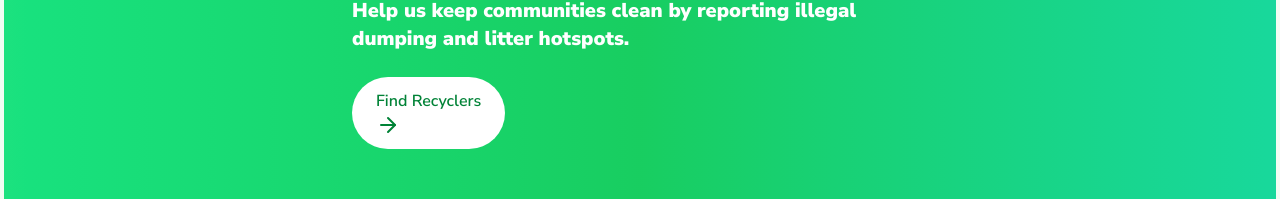
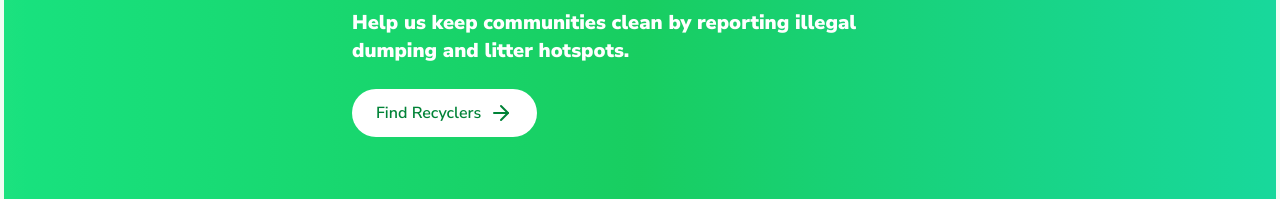
Before and after one commit to wainaina-mwangi/Recycling-App, a React (Vite) app in the folder client/: page / in a window 1280 px wide. Shown: the part 259-458 px from the top of the page. Built offline with nearby package versions, Linux system fonts and the light colour scheme.

Commit message:
new changes

```diff
--- a/client/src/Components/HeroSlider.jsx
+++ b/client/src/Components/HeroSlider.jsx
@@ -65,15 +65,15 @@ export default function HeroSlider() {
                 </motion.p>
 
                 <motion.a
-                  href="/report"
+                  href="/recyclers"
                   className="inline-flex items-center gap-2 px-6 py-3 bg-white text-green-700 font-semibold rounded-full hover:bg-green-100 transition"
                   initial={{ scale: 0.95, opacity: 0 }}
                   animate={{ scale: 1, opacity: 1 }}
                   transition={{ duration: 0.6, delay: 0.6 }}
                 >
-                  <Link to ='/recyclers'>
+
                   Find Recyclers <ArrowRight />
-                  </Link>
+
                 </motion.a>
               </div>
             </motion.div>
```
